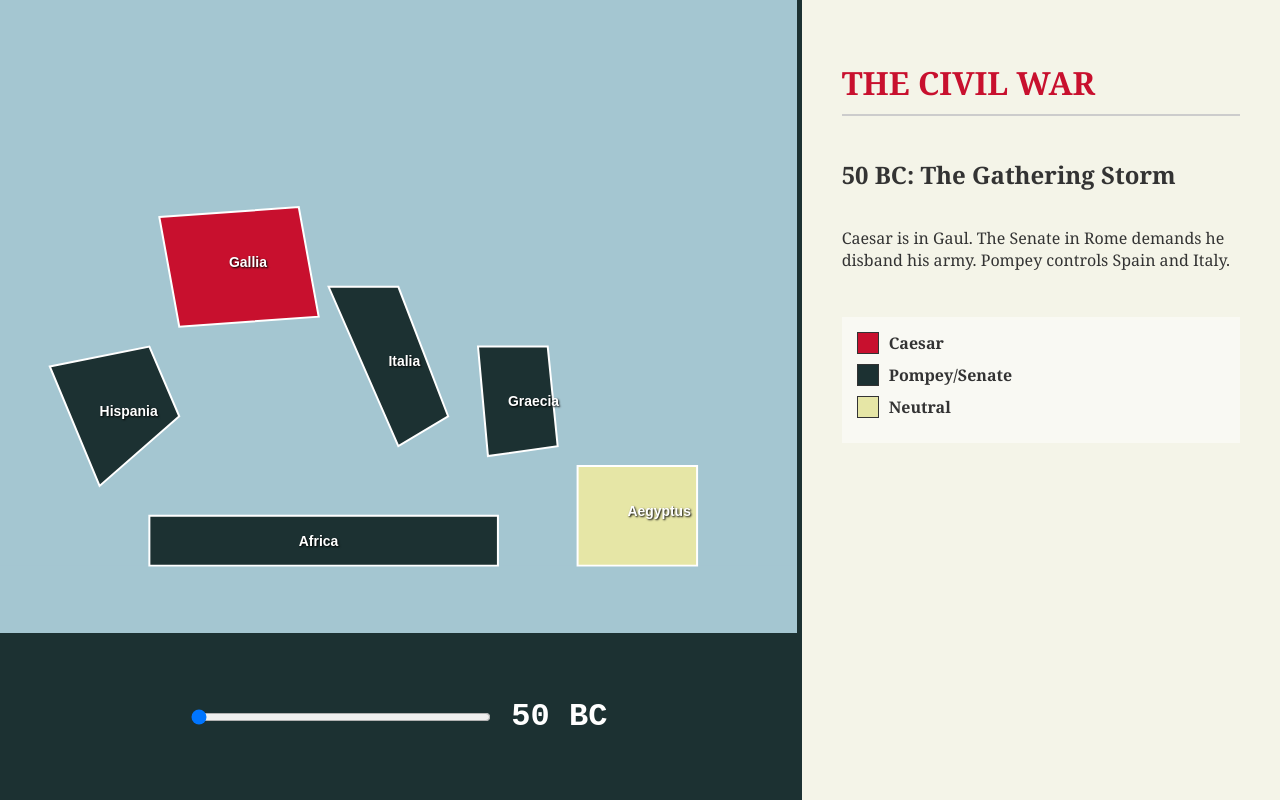
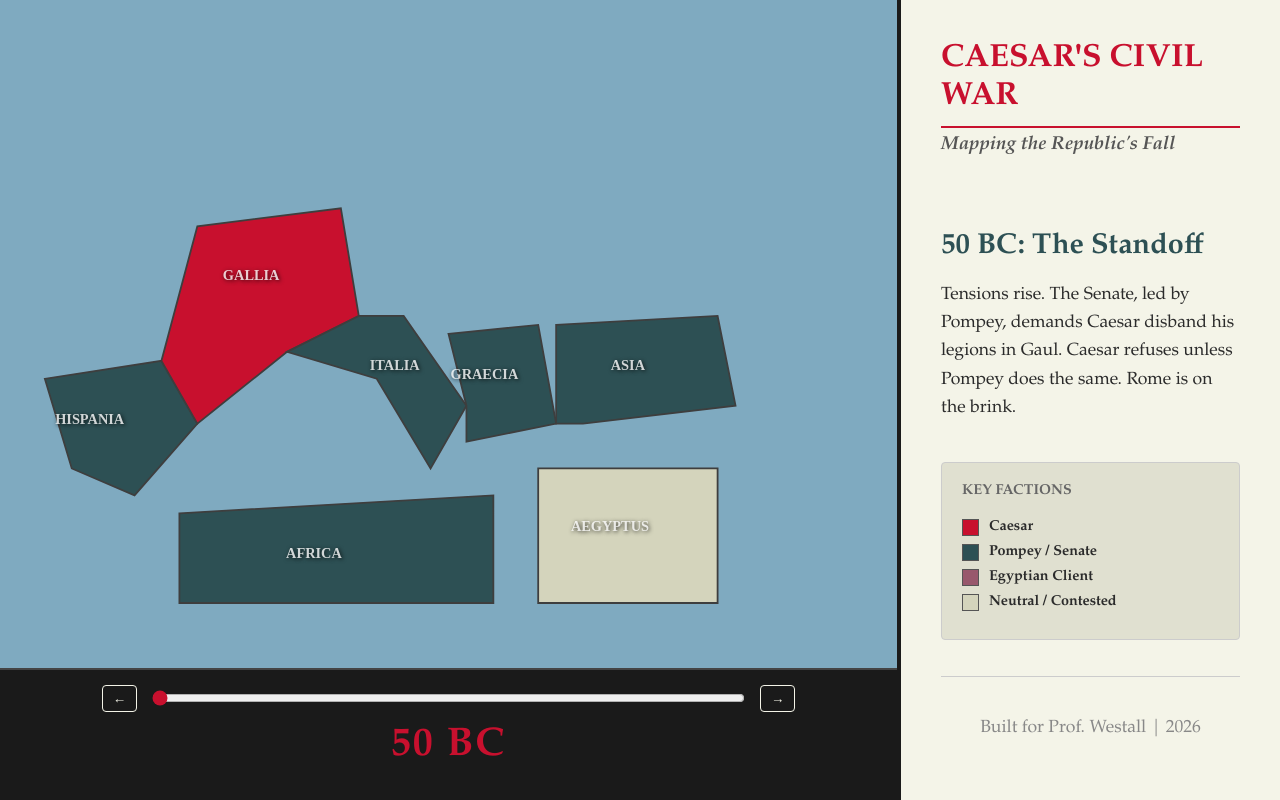
Before and after one commit to YIN-Renlong/caesar-civil-war-map, a Svelte app: page / in a window 1280 px wide. Built offline with nearby package versions, Linux system fonts and the light colour scheme.

Commit message:
Update map with historical timeline and improved shapes

```diff
--- a/src/App.svelte
+++ b/src/App.svelte
@@ -1,116 +1,324 @@
 <script>
   let year = -50;
 
+  // --- REAL HISTORICAL DATA (Caesar's Civil War) ---
   const historicalData = [
     {
       year: -50,
-      title: "50 BC: The Gathering Storm",
-      desc: "Caesar is in Gaul. The Senate in Rome demands he disband his army. Pompey controls Spain and Italy.",
-      factions: { "gaul": "caesar", "italy": "senate", "spain": "senate", "greece": "senate", "africa": "senate", "egypt": "neutral" }
+      title: "50 BC: The Standoff",
+      desc: "Tensions rise. The Senate, led by Pompey, demands Caesar disband his legions in Gaul. Caesar refuses unless Pompey does the same. Rome is on the brink.",
+      factions: {
+        "gaul": "caesar",
+        "italy": "senate",
+        "spain": "senate",
+        "greece": "senate",
+        "asia": "senate",
+        "africa": "senate",
+        "egypt": "neutral"
+      }
     },
     {
       year: -49,
       title: "49 BC: Crossing the Rubicon",
-      desc: "Caesar crosses the Rubicon in January. Pompey and the Senate flee Italy for Greece. Caesar secures Spain.",
-      factions: { "gaul": "caesar", "italy": "caesar", "spain": "caesar", "greece": "senate", "africa": "senate", "egypt": "neutral" }
+      desc: "Caesar crosses the Rubicon (Jan). Pompey and the Senate flee Rome for Greece to gather an army. Caesar marches south, taking Italy, then pivots west to conquer Spain in a lightning campaign (Ilerda).",
+      factions: {
+        "gaul": "caesar",
+        "italy": "caesar", // Caesar takes Italy
+        "spain": "caesar", // Caesar takes Spain
+        "greece": "senate",
+        "asia": "senate",
+        "africa": "senate",
+        "egypt": "neutral"
+      }
     },
     {
       year: -48,
-      title: "48 BC: Battle of Pharsalus",
-      desc: "Caesar defeats Pompey in Greece. Pompey flees to Egypt and is assassinated. Caesar arrives in Egypt.",
-      factions: { "gaul": "caesar", "italy": "caesar", "spain": "caesar", "greece": "caesar", "africa": "senate", "egypt": "caesar" }
+      title: "48 BC: Pharsalus",
+      desc: "Caesar crosses the Adriatic. Despite a setback at Dyrrachium, he crushes Pompey at the Battle of Pharsalus. Pompey flees to Egypt and is murdered by King Ptolemy XIII.",
+      factions: {
+        "gaul": "caesar",
+        "italy": "caesar",
+        "spain": "caesar",
+        "greece": "caesar", // Caesar wins Greece
+        "asia": "senate",
+        "africa": "senate",
+        "egypt": "contest" // Caesar arrives in Alexandria
+      }
     },
     {
       year: -47,
-      title: "47 BC: The Alexandrian War",
-      desc: "Caesar secures Egypt and defeats Pharnaces in the East ('Veni, vidi, vici'). Senate forces regroup in Africa.",
-      factions: { "gaul": "caesar", "italy": "caesar", "spain": "caesar", "greece": "caesar", "africa": "senate", "egypt": "caesar" }
+      title: "47 BC: The East & Cleopatra",
+      desc: "Caesar wins the Alexandrian War, installing Cleopatra as Queen. He marches through Asia Minor, defeating Pharnaces at Zela ('Veni, vidi, vici').",
+      factions: {
+        "gaul": "caesar",
+        "italy": "caesar",
+        "spain": "caesar",
+        "greece": "caesar",
+        "asia": "caesar", // Caesar secures Asia
+        "africa": "senate", // Senate regroups here
+        "egypt": "client" // Cleopatra allied to Caesar
+      }
     },
     {
       year: -46,
-      title: "46 BC: Thapsus & Triumph",
-      desc: "Caesar defeats the Senate forces in Africa. He returns to Rome for a massive triumph.",
-      factions: { "gaul": "caesar", "italy": "caesar", "spain": "caesar", "greece": "caesar", "africa": "caesar", "egypt": "caesar" }
+      title: "46 BC: Thapsus",
+      desc: "Caesar invades Africa. He destroys the Optimates' army at Thapsus. Cato the Younger commits suicide. Caesar returns to Rome for a quadruple triumph.",
+      factions: {
+        "gaul": "caesar",
+        "italy": "caesar",
+        "spain": "senate", // Pompey's sons revolt in Spain
+        "greece": "caesar",
+        "asia": "caesar",
+        "africa": "caesar", // Africa taken
+        "egypt": "client"
+      }
+    },
+    {
+      year: -45,
+      title: "45 BC: Munda & The End",
+      desc: "The final battle. Caesar defeats the sons of Pompey at Munda in Spain. The Civil War is effectively over. Caesar is made Dictator Perpetuo.",
+      factions: {
+        "gaul": "caesar",
+        "italy": "caesar",
+        "spain": "caesar", // Revolt crushed
+        "greece": "caesar",
+        "asia": "caesar",
+        "africa": "caesar",
+        "egypt": "client"
+      }
+    },
+    {
+      year: -44,
+      title: "44 BC: The Ides of March",
+      desc: "Caesar prepares for a campaign against Parthia, but is assassinated on March 15th by Brutus, Cassius, and others. Chaos returns.",
+      factions: {
+        "gaul": "caesar",
+        "italy": "neutral", // Chaos
+        "spain": "caesar",
+        "greece": "neutral",
+        "asia": "neutral",
+        "africa": "caesar",
+        "egypt": "client"
+      }
     }
   ];
 
   $: currentData = historicalData.find(d => d.year === year) || historicalData[0];
 
   const colors = {
-    caesar: "#C8102E",
-    senate: "#1C3132",
-    neutral: "#E6E6A6"
+    caesar: "#C8102E", // Roman Red
+    senate: "#2D5054", // Pompey Blue/Green
+    neutral: "#d4d4bc", // Map/Land color
+    contest: "#E87EA1", // Conflict pink
+    client:  "#98586c"  // Purple for Cleopatra
   };
 
   function getFill(provinceId) {
     const owner = currentData.factions[provinceId];
-    return colors[owner] || "#ccc";
+    return colors[owner] || "#d4d4bc";
   }
 </script>
 
 <main>
   <div class="layout">
     <div class="map-container">
-      <svg viewBox="0 0 800 500" class="interactive-map">
-        <rect width="800" height="500" fill="#a4c6d1" />
+      <!--
+        IMPROVED MAP:
+        This SVG uses stylized paths that actually resemble the Mediterranean.
+        ViewBox 0 0 1000 600
+      -->
+      <svg viewBox="0 0 1000 600" class="interactive-map">
+        <!-- Sea Background -->
+        <rect width="1000" height="600" fill="#7FAac0" />
 
-        <!-- SPAIN -->
-        <path d="M 50 300 L 150 280 L 180 350 L 100 420 Z" fill={getFill('spain')} stroke="white" stroke-width="2"/>
-        <text x="100" y="350" class="label">Hispania</text>
+        <!-- 1. HISPANIA (Spain) -->
+        <path
+          d="M 50,350 L 180,330 L 220,400 L 150,480 L 80,450 Z"
+          fill={getFill('spain')}
+          class="province"
+        />
+        <text x="100" y="400" class="label">HISPANIA</text>
 
-        <!-- GAUL -->
-        <path d="M 160 150 L 300 140 L 320 250 L 180 260 Z" fill={getFill('gaul')} stroke="white" stroke-width="2"/>
-        <text x="230" y="200" class="label">Gallia</text>
+        <!-- 2. GALLIA (France) -->
+        <path
+          d="M 180,330 L 220,180 L 380,160 L 400,280 L 320,320 L 220,400 Z"
+          fill={getFill('gaul')}
+          class="province"
+        />
+        <text x="280" y="240" class="label">GALLIA</text>
 
-        <!-- ITALY -->
-        <path d="M 330 220 L 400 220 L 450 350 L 400 380 Z" fill={getFill('italy')} stroke="white" stroke-width="2"/>
-        <text x="390" y="300" class="label">Italia</text>
+        <!-- 3. ITALIA (The Boot) -->
+        <path
+          d="M 320,320 L 400,280 L 450,280 L 520,380 L 480,450 L 420,350 Z"
+          fill={getFill('italy')}
+          class="province"
+        />
+        <text x="440" y="340" class="label">ITALIA</text>
 
-        <!-- GREECE -->
-        <path d="M 480 280 L 550 280 L 560 380 L 490 390 Z" fill={getFill('greece')} stroke="white" stroke-width="2"/>
-        <text x="510" y="340" class="label">Graecia</text>
+        <!-- 4. GRAECIA (Greece/Macedonia) -->
+        <path
+          d="M 500,300 L 600,290 L 620,400 L 520,420 L 520,380 Z"
+          fill={getFill('greece')}
+          class="province"
+        />
+        <text x="540" y="350" class="label">GRAECIA</text>
 
-        <!-- AFRICA -->
-        <path d="M 150 450 L 500 450 L 500 500 L 150 500 Z" fill={getFill('africa')} stroke="white" stroke-width="2"/>
-        <text x="300" y="480" class="label">Africa</text>
+        <!-- 5. ASIA (Turkey) -->
+        <path
+          d="M 620,290 L 800,280 L 820,380 L 650,400 L 620,400 Z"
+          fill={getFill('asia')}
+          class="province"
+        />
+        <text x="700" y="340" class="label">ASIA</text>
 
-        <!-- EGYPT -->
-        <path d="M 580 400 L 700 400 L 700 500 L 580 500 Z" fill={getFill('egypt')} stroke="white" stroke-width="2"/>
-        <text x="630" y="450" class="label">Aegyptus</text>
+        <!-- 6. AFRICA (Tunisia/Libya) -->
+        <path
+          d="M 200,500 L 550,480 L 550,600 L 200,600 Z"
+          fill={getFill('africa')}
+          class="province"
+        />
+        <text x="350" y="550" class="label">AFRICA</text>
+
+        <!-- 7. AEGYPTUS (Egypt) -->
+        <path
+          d="M 600,450 L 800,450 L 800,600 L 600,600 Z"
+          fill={getFill('egypt')}
+          class="province"
+        />
+        <text x="680" y="520" class="label">AEGYPTUS</text>
       </svg>
 
       <div class="timeline-area">
-        <input type="range" min="-50" max="-46" step="1" bind:value={year} />
+        <div class="timeline-controls">
+           <button on:click={() => year = Math.max(-50, year - 1)}>&larr;</button>
+           <input type="range" min="-50" max="-44" step="1" bind:value={year} />
+           <button on:click={() => year = Math.min(-44, year + 1)}>&rarr;</button>
+        </div>
         <div class="year-display">{Math.abs(year)} BC</div>
       </div>
     </div>
 
     <div class="info-panel">
-      <h1>The Civil War</h1>
-      <h2 class="year-title">{currentData.title}</h2>
-      <p>{currentData.desc}</p>
-      <div class="legend">
-        <div class="legend-item"><span style="background:{colors.caesar}"></span> Caesar</div>
-        <div class="legend-item"><span style="background:{colors.senate}"></span> Pompey/Senate</div>
-        <div class="legend-item"><span style="background:{colors.neutral}"></span> Neutral</div>
+      <div class="header">
+        <h1>CAESAR'S CIVIL WAR</h1>
+        <h3>Mapping the Republic's Fall</h3>
+      </div>
+
+      <div class="content">
+        <h2 class="year-title">{currentData.title}</h2>
+        <p>{currentData.desc}</p>
+
+        <div class="legend">
+          <h4>Key Factions</h4>
+          <div class="legend-item"><span style="background:{colors.caesar}"></span> Caesar</div>
+          <div class="legend-item"><span style="background:{colors.senate}"></span> Pompey / Senate</div>
+          <div class="legend-item"><span style="background:{colors.client}"></span> Egyptian Client</div>
+          <div class="legend-item"><span style="background:{colors.neutral}"></span> Neutral / Contested</div>
+        </div>
+      </div>
+
+      <div class="footer">
+        <p>Built for Prof. Westall | 2026</p>
       </div>
     </div>
   </div>
 </main>
 
 <style>
-  :global(body) { margin: 0; padding: 0; font-family: "Georgia", serif; background-color: #f4f4e8; color: #333; }
-  .layout { display: flex; height: 100vh; }
-  .map-container { flex: 2; position: relative; background: #a4c6d1; display: flex; flex-direction: column; }
-  .interactive-map { width: 100%; height: 100%; max-height: 80vh; }
-  .label { fill: white; font-family: sans-serif; font-size: 14px; font-weight: bold; pointer-events: none; text-shadow: 1px 1px 2px black; }
-  .timeline-area { background: #1C3132; padding: 20px; display: flex; align-items: center; justify-content: center; color: white; height: 20vh; }
-  input[type=range] { width: 300px; margin-right: 20px; cursor: pointer; }
-  .year-display { font-size: 2rem; font-weight: bold; font-family: "Courier New", monospace; }
-  .info-panel { flex: 1; background: #f4f4e8; padding: 40px; border-left: 5px solid #1C3132; display: flex; flex-direction: column; }
-  h1 { color: #C8102E; text-transform: uppercase; border-bottom: 2px solid #ccc; padding-bottom: 10px; }
-  .legend { margin-top: 30px; background: rgba(255,255,255,0.5); padding: 15px; }
-  .legend-item { display: flex; align-items: center; margin-bottom: 10px; font-weight: bold; }
-  .legend-item span { display: block; width: 20px; height: 20px; margin-right: 10px; border: 1px solid #333; }
-  @media (max-width: 768px) { .layout { flex-direction: column; } .timeline-area { height: auto; padding: 10px; } }
+  :global(body) { margin: 0; padding: 0; font-family: "Garamond", "Georgia", serif; background-color: #2b2b2b; color: #f4f4e8; }
+
+  .layout { display: flex; height: 100vh; width: 100vw; overflow: hidden; }
+
+  .map-container {
+    flex: 3;
+    position: relative;
+    background: #7FAac0; /* Sea Color */
+    display: flex;
+    flex-direction: column;
+    border-right: 4px solid #1a1a1a;
+  }
+
+  .interactive-map { width: 100%; height: 100%; }
+
+  .province {
+    stroke: #3e3e3e;
+    stroke-width: 2px;
+    transition: fill 0.8s ease; /* Smooth color transition */
+    cursor: pointer;
+  }
+  .province:hover { opacity: 0.9; stroke: white; }
+
+  .label {
+    fill: rgba(255,255,255,0.8);
+    font-family: "Trajan Pro", "Cinzel", serif;
+    font-size: 16px;
+    font-weight: bold;
+    pointer-events: none;
+    text-shadow: 1px 1px 4px black;
+    text-anchor: middle;
+  }
+
+  .timeline-area {
+    background: #1a1a1a;
+    padding: 15px;
+    display: flex;
+    flex-direction: column;
+    align-items: center;
+    color: #f4f4e8;
+    height: 15%;
+    border-top: 2px solid #444;
+  }
+
+  .timeline-controls {
+    display: flex;
+    align-items: center;
+    width: 80%;
+    margin-bottom: 10px;
+  }
+
+  button {
+    background: none;
+    border: 1px solid #f4f4e8;
+    color: #f4f4e8;
+    cursor: pointer;
+    padding: 5px 10px;
+    border-radius: 4px;
+  }
+  button:hover { background: #f4f4e8; color: #1a1a1a; }
+
+  input[type=range] { flex-grow: 1; margin: 0 15px; cursor: pointer; accent-color: #C8102E; }
+
+  .year-display {
+    font-size: 2.5rem;
+    font-weight: bold;
+    color: #C8102E;
+    letter-spacing: 2px;
+  }
+
+  .info-panel {
+    flex: 1;
+    background: #f4f4e8; /* Paper color */
+    color: #2b2b2b;
+    padding: 40px;
+    display: flex;
+    flex-direction: column;
+    box-shadow: -10px 0 20px rgba(0,0,0,0.5);
+    overflow-y: auto;
+  }
+
+  .header h1 { color: #C8102E; margin: 0; font-size: 2rem; border-bottom: 2px solid #C8102E; padding-bottom: 10px; }
+  .header h3 { margin-top: 5px; color: #555; font-style: italic; }
+
+  .content { margin-top: 30px; flex-grow: 1; }
+  .year-title { font-size: 1.8rem; margin-bottom: 10px; color: #2D5054; }
+  p { font-size: 1.1rem; line-height: 1.6; }
+
+  .legend { margin-top: 40px; background: #e0e0d0; padding: 20px; border-radius: 4px; border: 1px solid #ccc; }
+  .legend h4 { margin-top: 0; text-transform: uppercase; font-size: 0.9rem; color: #666; }
+  .legend-item { display: flex; align-items: center; margin-bottom: 8px; font-weight: bold; font-size: 0.9rem; }
+  .legend-item span { display: block; width: 15px; height: 15px; margin-right: 10px; border: 1px solid #555; }
+
+  .footer { margin-top: auto; font-size: 0.8rem; color: #888; text-align: center; border-top: 1px solid #ccc; padding-top: 20px; }
+
+  @media (max-width: 900px) { .layout { flex-direction: column; } .timeline-area { height: auto; } .map-container { height: 50vh; } }
 </style>
--- a/vite.config.js
+++ b/vite.config.js
@@ -1,5 +1,5 @@
 import { defineConfig } from 'vite'
-import svelte from '@vitejs/plugin-svelte'
+import { svelte } from '@sveltejs/vite-plugin-svelte'
 
 export default defineConfig({
   plugins: [svelte()],
```
Also changed, not shown: 1 other file (tests, documents, lock files or other folders).
